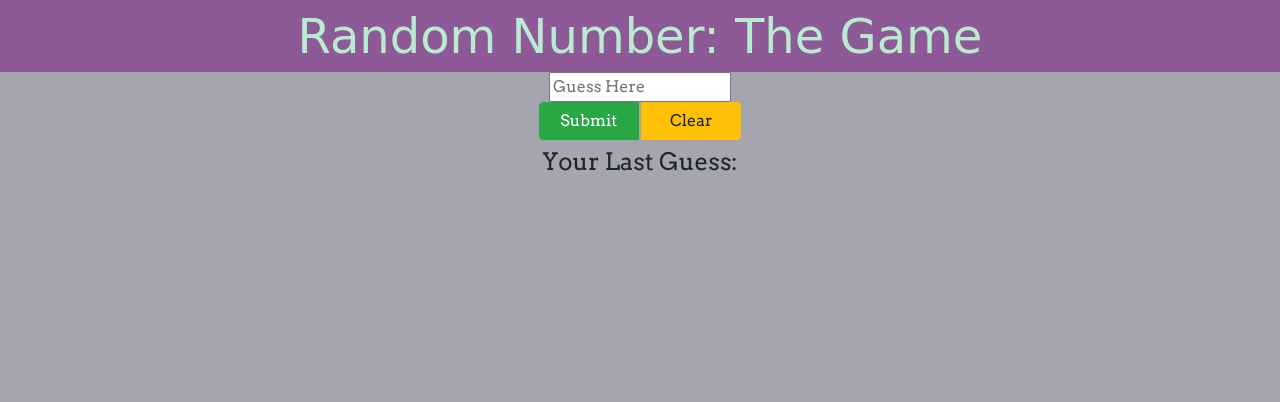
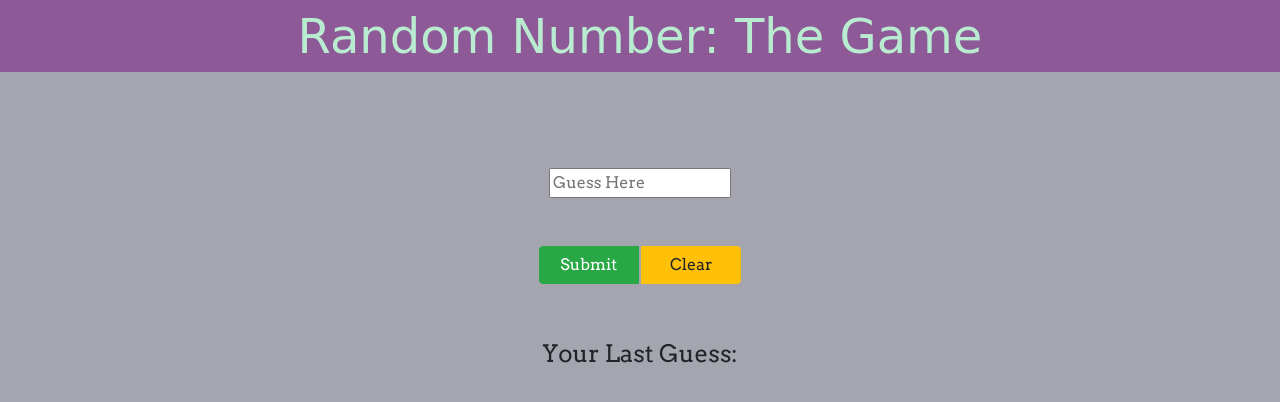
Before and after one commit to TylerBriskie/number-guesser, a plain HTML site: page index.html in a window 1280 px wide. Drawn offline with nearby package versions, Linux system fonts and the light colour scheme; a web font is replaced by a local one.

Commit message:
css changes

```diff
--- a/index.js
+++ b/index.js
@@ -1,7 +1,6 @@
 
 var guess = document.getElementById("guess")
 var answer = getRandomAnswer(10);
-console.log(answer);
 
 function submitGuess(){
     event.preventDefault();
@@ -9,6 +8,7 @@ function submitGuess(){
     if (parseInt(guess.value) == answer){
       var result = document.getElementById("last-guess");
       result.innerHTML = "Correct!";
+      result.innerHTML += "<p>" + answer + " was the correct answer </p>";
     } else {
       var result = document.getElementById("last-guess");
       result.innerHTML = guess.value;
--- a/style.css
+++ b/style.css
@@ -1,12 +1,17 @@
 body {
   font-family: 'Arvo', serif;
   background-color: #A4A5AE;
+}
+
+form, input {
+margin: 3em;
 }
 
 .container {
   display: flex;
   flex-direction: column;
 }
+
 .header {
   background-color: #8D5A97;
   color: #B8EBD0;
```
